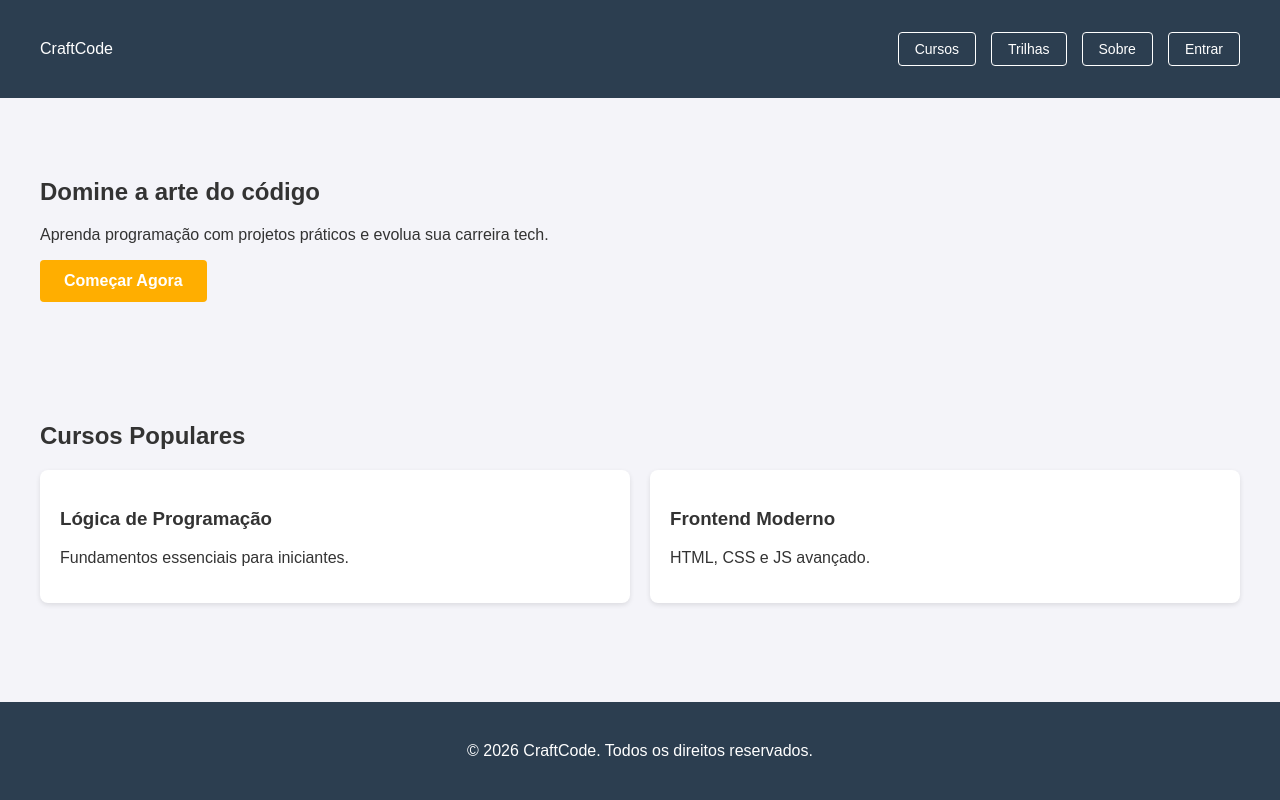
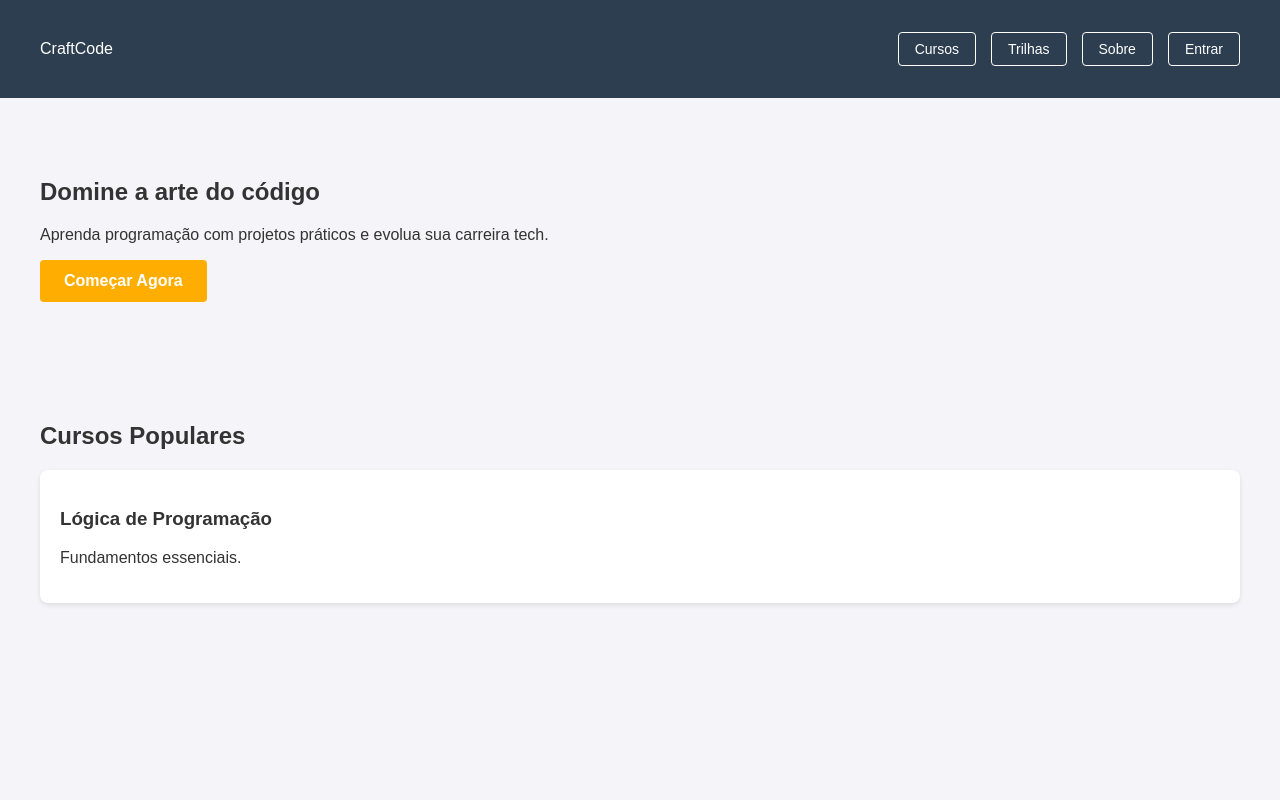
Before and after one commit to MateusViegasCode/ASCII---Projeto-Trainee, a React (Vite) app: page / in a window 1280 px wide. Shown: the top 800 px of the page. Built offline with nearby package versions, Linux system fonts and the light colour scheme.

Commit message:
Refactor App component and remove state management

```diff
--- a/src/App.jsx
+++ b/src/App.jsx
@@ -1,36 +1,24 @@
-import React, { useState } from 'react'
-import Login from './Login.jsx'
+import React from 'react';
 
 function App() {
-  const [paginaAtual, setPaginaAtual] = useState('home');
-
-  if (paginaAtual === 'login') {
-    return <Login voltar={() => setPaginaAtual('home')} />;
-  }
-
   return (
-    <>
+    <div>
+      {/* Header */}
       <header className="main-header">
         <div className="container header-content">
-          <div className="logo" onClick={() => setPaginaAtual('home')} style={{cursor: 'pointer'}}>
-            CraftCode
-          </div>
+          <div className="logo">CraftCode</div>
           <nav>
             <ul className="nav-links">
               <li><a href="#">Cursos</a></li>
               <li><a href="#">Trilhas</a></li>
               <li><a href="#">Sobre</a></li>
-              <li>
-                <button onClick={() => setPaginaAtual('login')} className="btn-entrar-header">
-                  Entrar
-                </button>
-              </li>
+              <li><a href="#" className="btn-login">Entrar</a></li>
             </ul>
           </nav>
         </div>
       </header>
 
-      <main>
+      {/* Hero */}
       <section className="hero">
         <div className="container">
           <h1>Domine a arte do código</h1>
@@ -39,29 +27,22 @@ function App() {
         </div>
       </section>
 
+      {/* Cards (Exemplo simplificado) */}
       <section className="courses-section">
         <div className="container">
           <h2>Cursos Populares</h2>
           <div className="course-grid">
-                    <div className="course-card">
+             <article className="course-card">
+                <div className="card-content">
                     <h3>Lógica de Programação</h3>
-                        <p>Fundamentos essenciais para iniciantes.</p>
+                    <p>Fundamentos essenciais.</p>
                 </div>
-                    <div className="course-card">
-                        <h3>Frontend Moderno</h3>
-                        <p>HTML, CSS e JS avançado.</p>
-                    </div>
+             </article>
+             {/* Você pode adicionar os outros cards aqui depois */}
           </div>
         </div>
       </section>
-      </main>
-
-      <footer>
-        <div className="container">
-          <p>&copy; 2026 CraftCode. Todos os direitos reservados.</p>
     </div>
-      </footer>
-    </>
   );
 }
 
```
Lines whose indentation alone changed are shown as unchanged.
